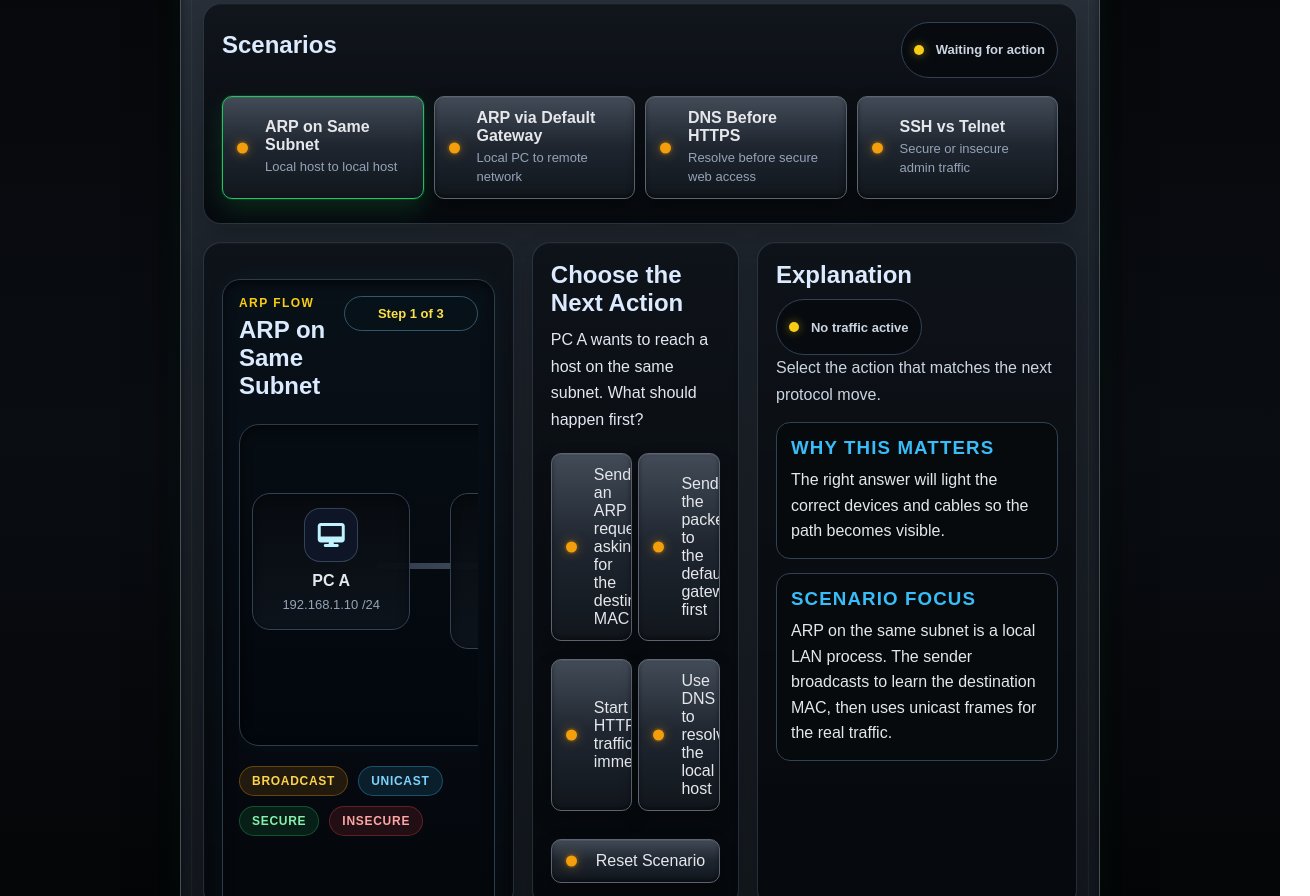
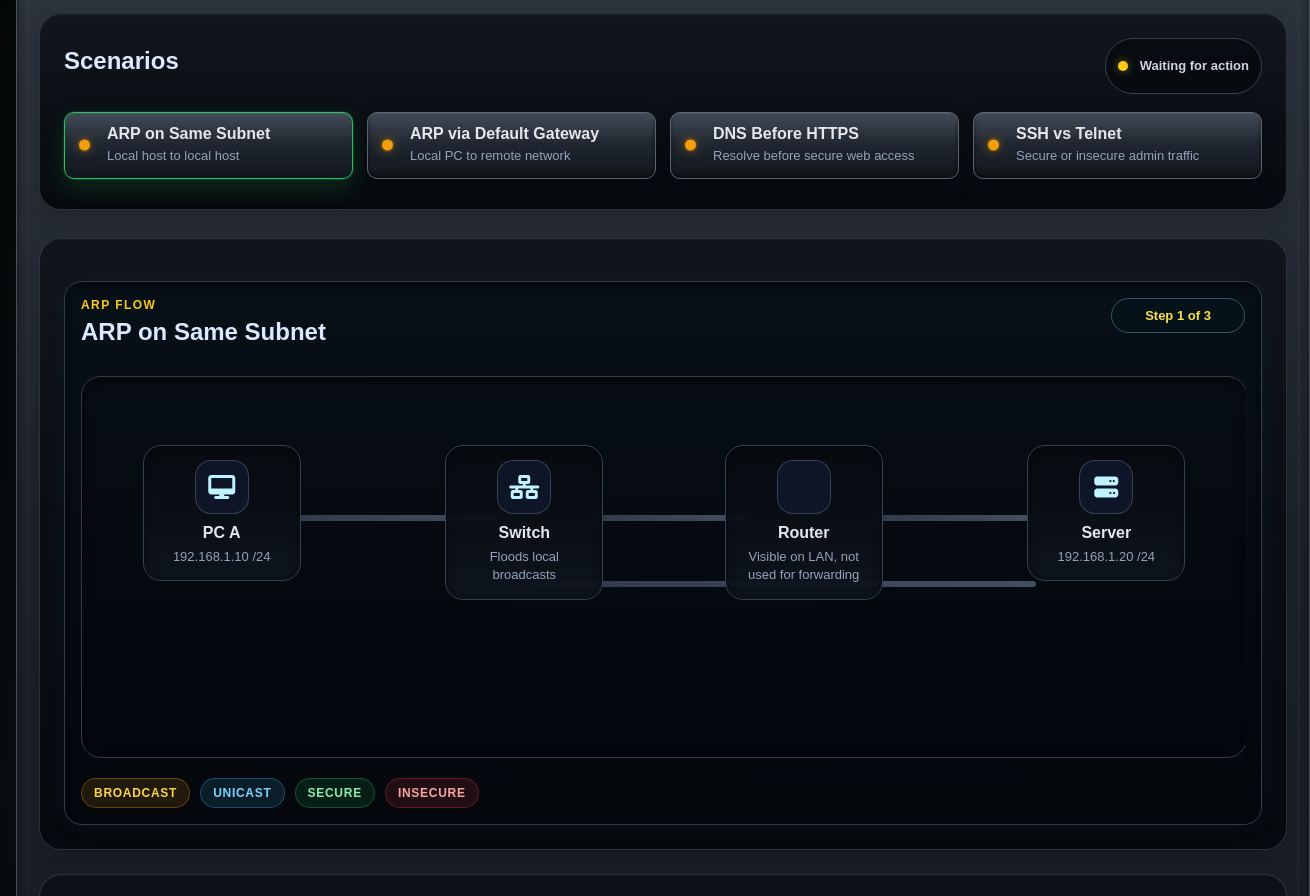
Before and after one commit to learntospeak/Networking-game, a plain HTML site: page protocol-flow.html in a window 1280 px wide. Shown: the part 295-1191 px from the top of the page, 1310 px wide, since content can reach past the window. Drawn offline with Linux system fonts and the light colour scheme.

Commit message:
Rework protocol flow page layout

```diff
--- a/protocol-flow.css
+++ b/protocol-flow.css
@@ -1,5 +1,10 @@
+.flow-page .rack-room {
+  max-width: 1600px;
+}
+
 .flow-shell {
-  max-width: 1180px;
+  width: 100%;
+  max-width: none;
 }
 
 .flow-subbrand {
@@ -14,8 +19,8 @@
   display: flex;
   align-items: flex-start;
   justify-content: space-between;
-  gap: 20px;
-  margin-bottom: 18px;
+  gap: 32px;
+  margin-bottom: 28px;
 }
 
 .flow-kicker {
@@ -74,8 +79,8 @@
 }
 
 .flow-panel {
-  padding: 18px;
-  border-radius: 18px;
+  padding: 24px;
+  border-radius: 22px;
   background: linear-gradient(180deg, rgba(10, 14, 20, 0.76) 0%, rgba(5, 8, 12, 0.94) 100%);
   border: 1px solid rgba(71, 85, 105, 0.5);
   box-shadow:
@@ -164,8 +169,8 @@
 
 .scenario-tabs {
   display: grid;
-  grid-template-columns: repeat(4, minmax(0, 1fr));
-  gap: 10px;
+  grid-template-columns: repeat(auto-fit, minmax(240px, 1fr));
+  gap: 14px;
 }
 
 .scenario-tab {
@@ -196,13 +201,29 @@
 
 .flow-layout {
   display: grid;
-  grid-template-columns: minmax(0, 1.5fr) minmax(0, 1fr) 320px;
-  gap: 18px;
-  margin-top: 18px;
+  grid-template-columns: 1fr;
+  gap: 24px;
+  margin-top: 28px;
+  align-items: start;
 }
 
 .flow-display {
   min-height: 100%;
+}
+
+.diagram-panel {
+  grid-column: auto;
+  grid-row: auto;
+}
+
+.interaction-panel {
+  grid-column: auto;
+  grid-row: auto;
+}
+
+.explanation-panel {
+  grid-column: auto;
+  grid-row: auto;
 }
 
 .flow-display-head {
@@ -210,7 +231,7 @@
   align-items: flex-start;
   justify-content: space-between;
   gap: 16px;
-  margin-bottom: 14px;
+  margin-bottom: 20px;
 }
 
 .scenario-label {
@@ -240,14 +261,15 @@
 }
 
 .diagram-shell {
-  overflow-x: auto;
-  padding-bottom: 6px;
+  overflow: hidden;
+  padding-bottom: 0;
 }
 
 .diagram-stage {
   position: relative;
-  min-width: 760px;
-  height: 320px;
+  width: 100%;
+  min-width: 0;
+  height: 380px;
   border-radius: 20px;
   border: 1px solid #2f3c49;
   background:
@@ -467,7 +489,7 @@
   display: flex;
   flex-wrap: wrap;
   gap: 10px;
-  margin-top: 14px;
+  margin-top: 20px;
 }
 
 .legend-pill {
@@ -504,14 +526,16 @@
 }
 
 .step-prompt {
-  margin: 0 0 14px;
+  margin: 0 0 20px;
   color: #e2e8f0;
   line-height: 1.65;
+  max-width: 980px;
 }
 
 .action-buttons {
   display: grid;
-  gap: 10px;
+  grid-template-columns: repeat(2, minmax(0, 1fr));
+  gap: 14px;
 }
 
 .action-option {
@@ -522,7 +546,7 @@
   display: flex;
   flex-wrap: wrap;
   gap: 10px;
-  margin-top: 16px;
+  margin-top: 22px;
 }
 
 .flow-controls button {
@@ -530,9 +554,10 @@
 }
 
 .explanation-text {
-  margin: 0 0 14px;
+  margin: 0 0 20px;
   color: #cbd5e1;
   line-height: 1.65;
+  max-width: 980px;
 }
 
 .why-card,
@@ -544,11 +569,29 @@
 }
 
 .why-card {
-  margin-top: 14px;
+  margin-top: 20px;
 }
 
 .scenario-summary {
-  margin-top: 14px;
+  margin-top: 20px;
+}
+
+.explanation-panel {
+  display: grid;
+  grid-template-columns: minmax(0, 1.1fr) minmax(280px, 1fr) minmax(280px, 1fr);
+  gap: 18px;
+  align-items: start;
+}
+
+.explanation-panel h2,
+.explanation-panel .traffic-mode,
+.explanation-panel .explanation-text {
+  grid-column: 1 / -1;
+}
+
+.why-card,
+.scenario-summary {
+  margin-top: 0;
 }
 
 .why-card h3,
@@ -562,12 +605,22 @@
   line-height: 1.6;
 }
 
-@media (max-width: 1100px) {
-  .scenario-tabs {
-    grid-template-columns: repeat(2, minmax(0, 1fr));
+@media (max-width: 1400px) {
+  .flow-page .rack-room {
+    max-width: 1360px;
   }
 
-  .flow-layout {
+  .explanation-panel {
+    grid-template-columns: minmax(0, 1fr) minmax(260px, 1fr);
+  }
+}
+
+@media (max-width: 1100px) {
+  .action-buttons {
+    grid-template-columns: 1fr;
+  }
+
+  .explanation-panel {
     grid-template-columns: 1fr;
   }
 }
--- a/protocol-flow.html
+++ b/protocol-flow.html
@@ -12,7 +12,7 @@
   >
   <script src="./protocol-flow.js" defer></script>
 </head>
-<body>
+<body class="flow-page">
   <div class="rack-room">
     <div class="router-shell flow-shell">
       <div class="router-top">
```
